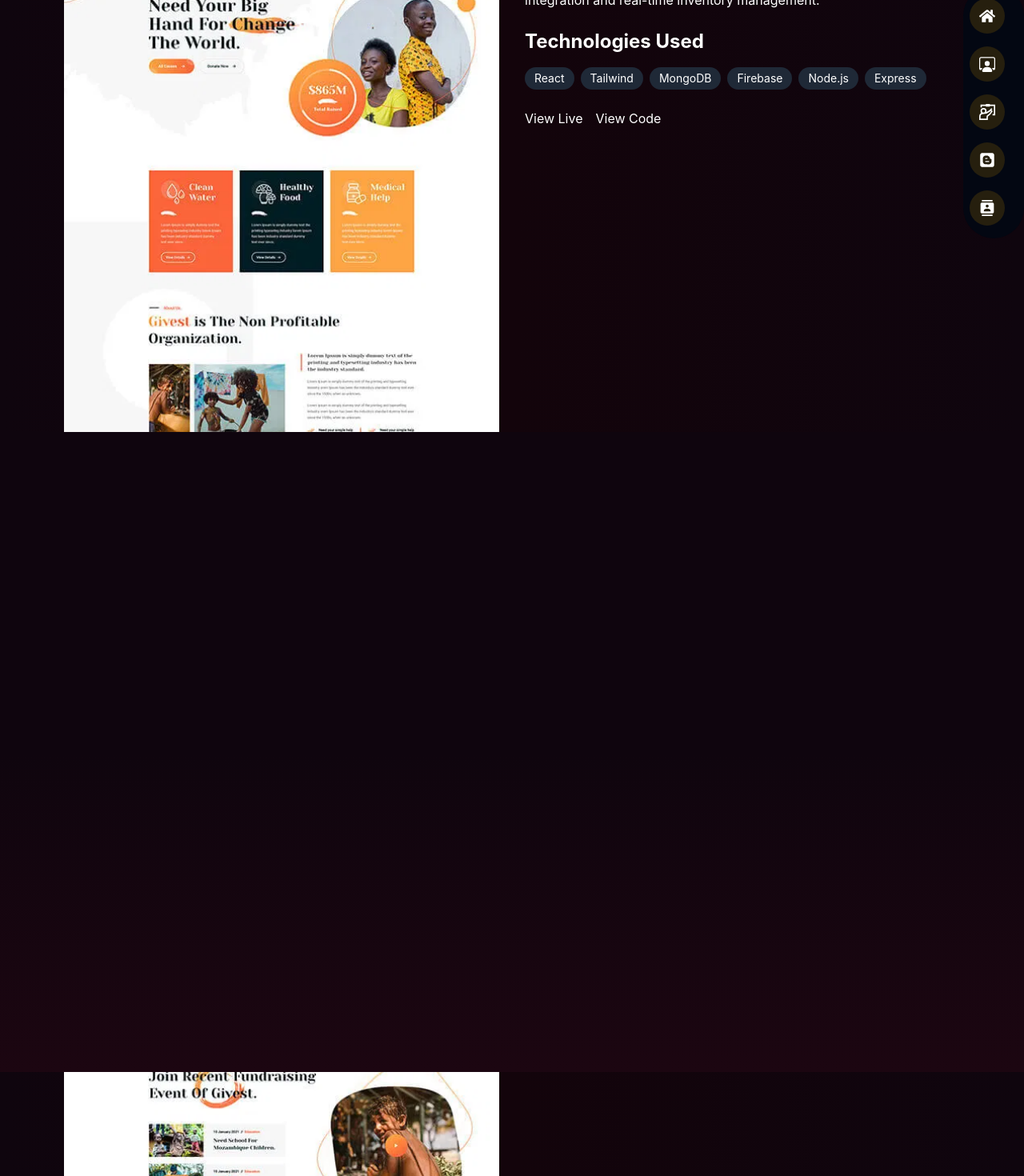
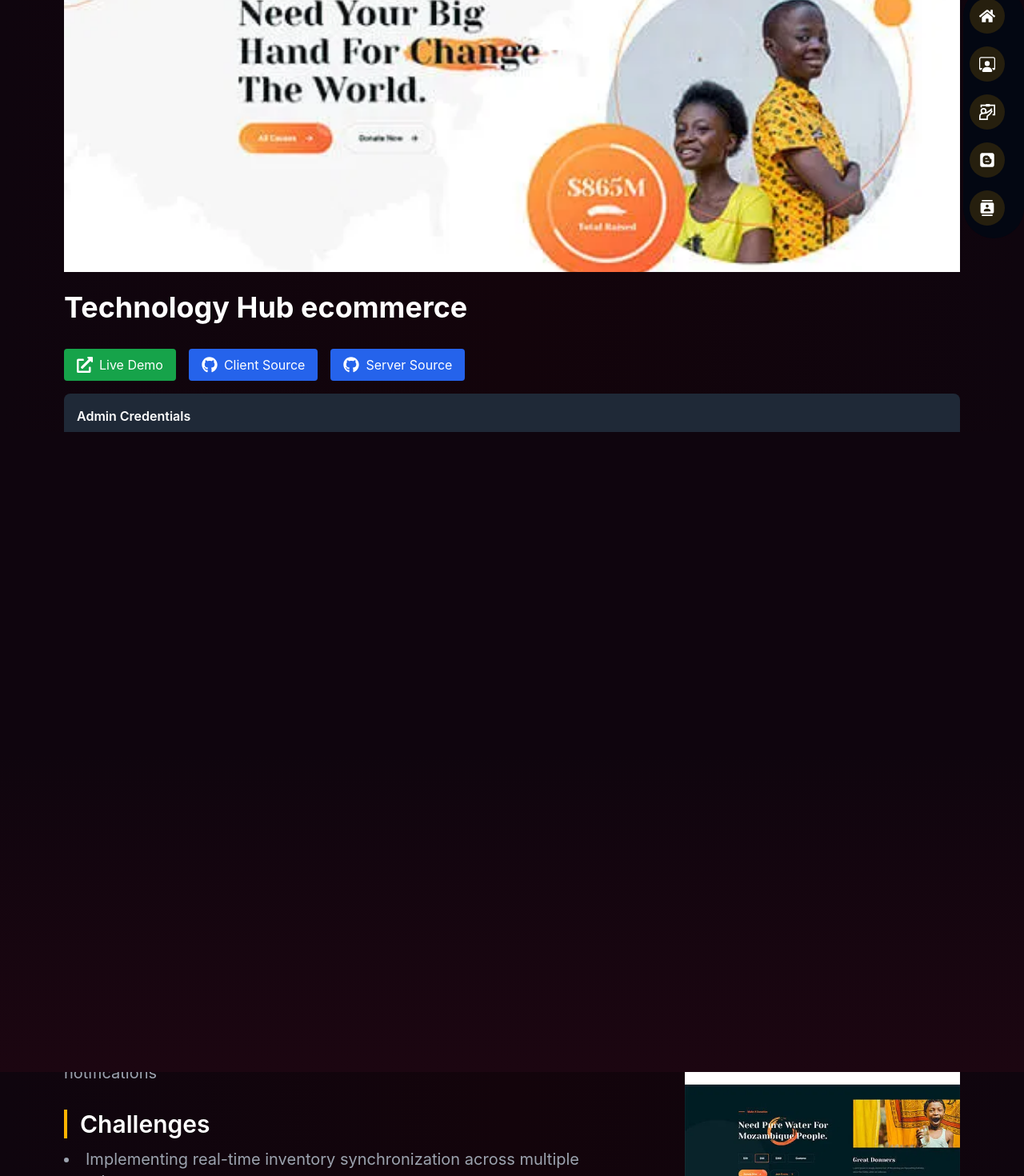
Before and after one commit to CodeSperk/mahbub, a Next.js app: page /portfolio/edu-learn-005 in a window 1280 px wide. Shown: the part 260-1730 px from the top of the page at 80% size. Built offline with nearby package versions, Linux system fonts and the light colour scheme.

Commit message:
updated project details page

```diff
--- a/src/Pages/Portfolio/_projectCard.tsx
+++ b/src/Pages/Portfolio/_projectCard.tsx
@@ -8,7 +8,7 @@ const ProjectCard = ({ project }: { project: Project }) => {
 
   return (
     <div
-      className="flex flex-col gap-8 justify-start cursor-pointer"
+      className="flex flex-col gap-8 justify-start"
     >
       <div className="relative bg-cover bg-no-repeat overflow-hidden p-12 lg:p-16 xl:p-24 pb-0 h-[360px] lg:h-[444px] xl:h-[550px]">
         <div className="absolute -top-80 lg:-top-96 left-1/2 lg:left-3/5 -translate-x-1/2 xl:-translate-x-1/3 -rotate-[45deg] w-3/5 z-0">
--- a/src/app/portfolio/[id]/page.tsx
+++ b/src/app/portfolio/[id]/page.tsx
@@ -1,22 +1,24 @@
 // components/ProjectDetailsView.tsx
-import Image from 'next/image'
-import { Suspense } from 'react';
+import Image from "next/image";
+import Link from "next/link";
+import { FaExternalLinkAlt, FaGithub } from "react-icons/fa";
 
 const project = {
   id: "tech-hub-001",
   title: "Technology Hub ecommerce",
-  description: "A comprehensive electronics marketplace enabling users to browse, compare, and purchase latest tech gadgets with secure payment integration and real-time inventory management.",
+  description:
+    "A comprehensive electronics marketplace enabling users to browse, compare, and purchase latest tech gadgets with secure payment integration and real-time inventory management.",
   features: [
     "User authentication system with multiple social login options and secure password recovery",
     "Advanced product filtering & search functionality with customizable category hierarchies",
     "Enterprise-grade secure payment gateway integration with multiple currency support",
     "Comprehensive admin dashboard with real-time analytics and reporting capabilities",
-    "Automated inventory tracking system with low stock alerts and reorder notifications"
+    "Automated inventory tracking system with low stock alerts and reorder notifications",
   ],
   challenges: [
     "Implementing real-time inventory synchronization across multiple warehouses",
     "Optimizing search performance for large product catalogs",
-    "Managing secure payment processing with multiple gateway integrations"
+    "Managing secure payment processing with multiple gateway integrations",
   ],
   clientRepo: "https://github.com/CodeSperk/tech_spot-A12-client",
   serverRepo: "https://github.com/CodeSperk/tech_spot-A12_server",
@@ -24,71 +26,111 @@ const project = {
   img: [
     "/projects/project-slider-img-1.webp",
     "/projects/project-slider-img-1.webp",
-    "/projects/project-slider-img-1.webp"
+    "/projects/project-slider-img-1.webp",
   ],
-  technologies: ["React", "Tailwind", "MongoDB", "Firebase", "Node.js", "Express"],
-  admin: ["admin@techhub.com", "admin123"]
-}
+  technologies: [
+    "React",
+    "Tailwind",
+    "MongoDB",
+    "Firebase",
+    "Node.js",
+    "Express",
+  ],
+  admin: ["admin@techhub.com", "admin123"],
+};
 
 const ProjectDetailsView = () => {
   return (
-    <div className="min-h-screen page-bg">
-      <div className="max-width py-20">
-        <h1 className="text-4xl font-bold text-white mb-8">{project.title}</h1>
+    <div className="min-h-screen page-bg py-10">
+    <div className="max-width">
+      <header className="overflow-hidden w-full h-[40vh] md:h-[60vh] lg:h-[70vh] text-white ">
+        <Image
+          src={project.img[0]}
+          alt={project.title}
+          width={800}
+          height={450}
+          className="rounded-md w-full"
+          priority
+        />
+      </header>
 
-        <div className="grid grid-cols-1 md:grid-cols-2 gap-8">
-          <div className="space-y-6">
-            <Suspense
-              fallback={
-                <div className="animate-pulse bg-gray-200 aspect-video rounded-lg" />
-              }
-            >
-              <Image
-                src={project.img[0]}
-                alt={project.title}
-                width={800}
-                height={450}
-                className="rounded-lg"
-                priority
-              />
-            </Suspense>
+      <div className="">
+        <div className="py-6">
+          <h1 className="text-4xl font-bold text-white mb-8">
+            {project.title}
+          </h1>
 
-            {/* Image gallery */}
-            <div className="grid grid-cols-3 gap-4">
-              {project.img.slice(1).map((img, index) => (
-                <Suspense
-                  key={index}
-                  fallback={
-                    <div className="animate-pulse bg-gray-200 aspect-square rounded" />
-                  }
-                >
-                  <Image
-                    src={img}
-                    alt={`${project.title} preview ${index + 2}`}
-                    width={200}
-                    height={200}
-                    className="rounded"
-                    loading="lazy"
-                  />
-                </Suspense>
-              ))}
+          {/* Links and Credentials Section */}
+          <div className="flex flex-col gap-4 mb-8">
+            {/* Source Links */}
+            <div className="flex flex-wrap gap-4">
+              <Link
+                href={project.liveLink}
+                target="_blank"
+                rel="noopener noreferrer"
+                className="px-4 py-2 bg-green-600 text-white rounded hover:bg-green-700 transition-colors flex items-center gap-2"
+              >
+                <FaExternalLinkAlt className="w-5 h-5" />
+                Live Demo
+              </Link>
+              <Link
+                href={project.clientRepo}
+                target="_blank"
+                rel="noopener noreferrer"
+                className="px-4 py-2 bg-blue-600 text-white rounded hover:bg-blue-700 transition-colors flex items-center gap-2"
+              >
+                <FaGithub className="w-5 h-5" />
+                Client Source
+              </Link>
+              <Link
+                href={project.serverRepo}
+                target="_blank"
+                rel="noopener noreferrer"
+                className="px-4 py-2 bg-blue-600 text-white rounded hover:bg-blue-700 transition-colors flex items-center gap-2"
+              >
+                <FaGithub className="w-5 h-5" />
+                Server Source
+              </Link>
+            </div>
+
+            {/* Admin Credentials */}
+            <div className="p-4 bg-gray-800 rounded-lg">
+              <h3 className="text-white font-semibold mb-2">
+                Admin Credentials
+              </h3>
+              <div className="space-y-1">
+                <p className="text-gray-300">
+                  Email: <span className="text-white">{project.admin[0]}</span>
+                </p>
+                <p className="text-gray-300">
+                  Password:{" "}
+                  <span className="text-white">{project.admin[1]}</span>
+                </p>
+              </div>
             </div>
           </div>
+          <hr />
+        </div>
 
-          <div className="text-white space-y-6">
+        <div className="flex flex-col lg:flex-row gap-8 mt-10">
+          <div className="text-white space-y-8">
+            {/* Overview Section */}
             <div>
-              <h2 className="text-2xl font-bold mb-4">Project Description</h2>
-              <p>{project.description}</p>
+              <h2 className="text-3xl font-semibold mb-3 border-l-4 border-[#FFB400] pl-4">Overview</h2>
+              <p className="text-xl text-secondary leading-relaxed">{project.description}</p>
             </div>
 
-            {project.technologies && (
+             {/* Technologies Used Section */}
+             {project.technologies?.length > 0 && (
               <div>
-                <h2 className="text-2xl font-bold mb-4">Technologies Used</h2>
-                <div className="flex flex-wrap gap-2">
+                <h2 className="text-3xl font-semibold mb-3 border-l-4 border-[#FFB400] pl-4">
+                  Technologies Used
+                </h2>
+                <div className="flex flex-wrap gap-2 text-secondary">
                   {project.technologies.map((tech, index) => (
                     <span
                       key={index}
-                      className="px-3 py-1 bg-gray-800 rounded-full text-sm"
+                      className="px-3 py-1 bg-gray-800 rounded-full"
                     >
                       {tech}
                     </span>
@@ -97,33 +139,48 @@ const ProjectDetailsView = () => {
               </div>
             )}
 
-            <div className="flex gap-4">
-              {project.liveLink && (
-                <a
-                  href={project.liveLink}
-                  target="_blank"
-                  rel="noopener noreferrer"
-                  className="btn-primary"
-                >
-                  View Live
-                </a>
-              )}
-              {project.clientRepo && (
-                <a
-                  href={project.clientRepo}
-                  target="_blank"
-                  rel="noopener noreferrer"
-                  className="btn-secondary"
-                >
-                  View Code
-                </a>
-              )}
-            </div>
+            {/* Features Section */}
+            {project.features?.length > 0 && (
+              <div>
+                <h2 className="text-3xl font-semibold mb-3 border-l-4 border-[#FFB400] pl-4">Features ✨</h2>
+                <ul className="list-disc list-inside space-y-2 text-secondary text-xl">
+                  {project.features.map((feature, index) => (
+                    <li key={index}>{feature}</li>
+                  ))}
+                </ul>
+              </div>
+            )}
+
+            {/* Challenges Section */}
+            {project.challenges?.length > 0 && (
+              <div>
+                <h2 className="text-3xl font-semibold mb-3 border-l-4 border-[#FFB400] pl-4">Challenges</h2>
+                <ul className="list-disc list-inside space-y-2 text-secondary text-xl">
+                  {project.challenges.map((challenge, index) => (
+                    <li key={index}>{challenge}</li>
+                  ))}
+                </ul>
+              </div>
+            )}
+
+
+          </div>
+
+          <div className="">
+            <Image
+              src={project.img[0]}
+              alt={project.title}
+              width={800}
+              height={450}
+              className="rounded-lg"
+              priority
+            />
           </div>
         </div>
       </div>
     </div>
-  )
-}
+    </div>
+  );
+};
 
 export default ProjectDetailsView;
```
